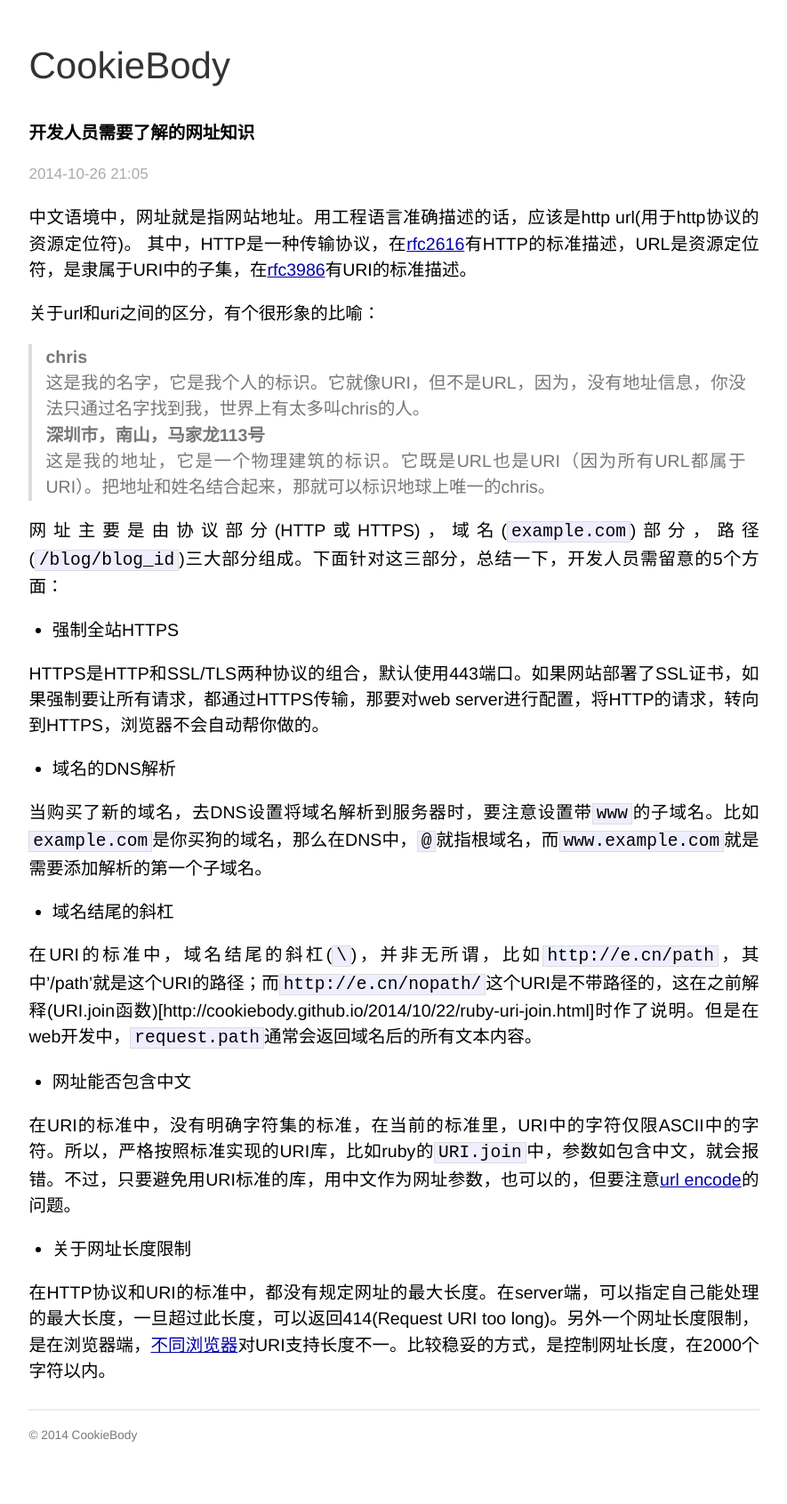
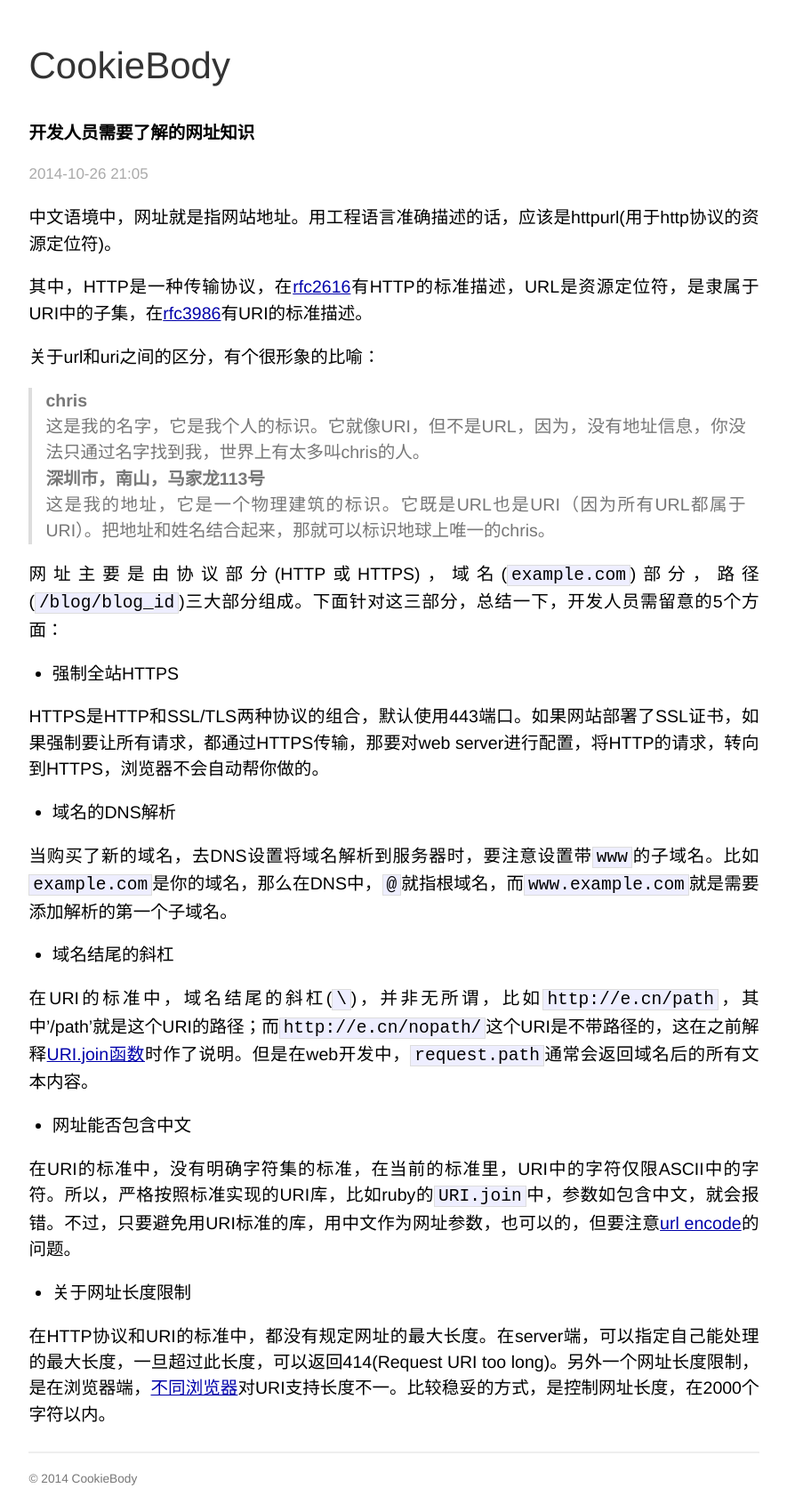
Before and after one commit to cookiebody/cookiebody.github.io, a Jekyll site: the page built from _posts/2014-10-26-uri-url-and-domain.md, in a window 1280 px wide. Shown: the whole page at 89% size, without its empty margins (197-1082 px from the left). Built offline with Jekyll 4.4.1, drawn with Linux system fonts in a browser that asks for light colours; Markdown is read by kramdown in place of the engine named in the settings; before the commit the page ends 1642 px from its top, so only the background shows below that.

Commit message:
fix some error

```diff
--- a/_posts/2014-10-26-uri-url-and-domain.md
+++ b/_posts/2014-10-26-uri-url-and-domain.md
@@ -3,7 +3,8 @@ layout: post
 title: "开发人员需要了解的网址知识"
 date: 2014-10-26 21:05:00
 ---
-中文语境中，网址就是指网站地址。用工程语言准确描述的话，应该是http url(用于http协议的资源定位符)。
+中文语境中，网址就是指网站地址。用工程语言准确描述的话，应该是httpurl(用于http协议的资源定位符)。
+
 其中，HTTP是一种传输协议，在[rfc2616](http://tools.ietf.org/html/rfc2616)有HTTP的标准描述，URL是资源定位符，是隶属于URI中的子集，在[rfc3986](http://tools.ietf.org/html/rfc3986)有URI的标准描述。
 
 
@@ -28,11 +29,11 @@ HTTPS是HTTP和SSL/TLS两种协议的组合，默认使用443端口。如果网
 
 * 域名的DNS解析
 
-当购买了新的域名，去DNS设置将域名解析到服务器时，要注意设置带`www`的子域名。比如`example.com`是你买狗的域名，那么在DNS中，`@`就指根域名，而`www.example.com`就是需要添加解析的第一个子域名。
+当购买了新的域名，去DNS设置将域名解析到服务器时，要注意设置带`www`的子域名。比如`example.com`是你的域名，那么在DNS中，`@`就指根域名，而`www.example.com`就是需要添加解析的第一个子域名。
 
 * 域名结尾的斜杠
 
-在URI的标准中，域名结尾的斜杠(`\`)，并非无所谓，比如`http://e.cn/path`，其中'/path'就是这个URI的路径；而`http://e.cn/nopath/`这个URI是不带路径的，这在之前解释(URI.join函数)[http://cookiebody.github.io/2014/10/22/ruby-uri-join.html]时作了说明。但是在web开发中，`request.path`通常会返回域名后的所有文本内容。
+在URI的标准中，域名结尾的斜杠(`\`)，并非无所谓，比如`http://e.cn/path`，其中'/path'就是这个URI的路径；而`http://e.cn/nopath/`这个URI是不带路径的，这在之前解释[URI.join函数](http://cookiebody.github.io/2014/10/22/ruby-uri-join.html)时作了说明。但是在web开发中，`request.path`通常会返回域名后的所有文本内容。
 
 * 网址能否包含中文
 
```
